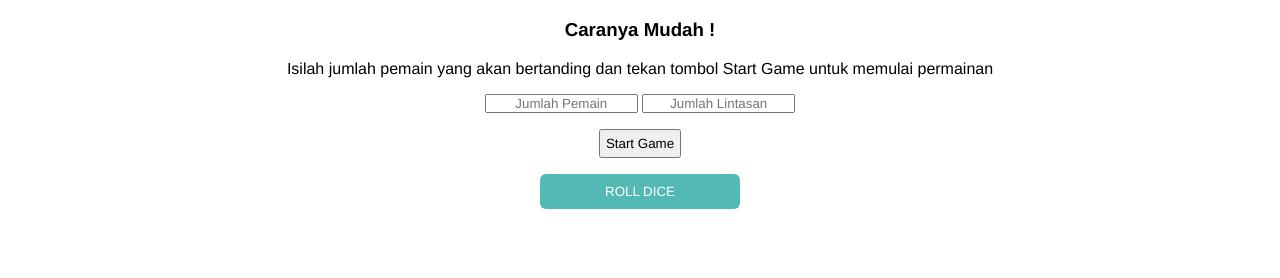
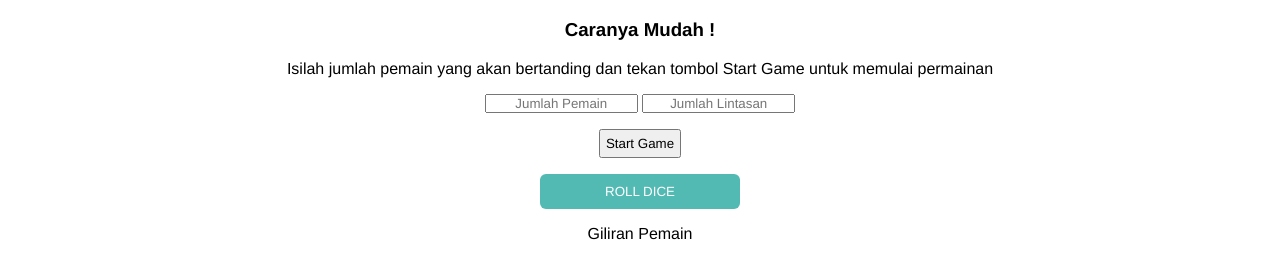
Before and after one commit to pekiringan2000/racer, a plain HTML site: page index.html in a window 1280 px wide. Shown: the part 76-354 px from the top of the page. Drawn offline with Linux system fonts and the light colour scheme.

Commit message:
Add files via upload

```diff
--- a/index.html
+++ b/index.html
@@ -33,7 +33,7 @@
     Roll Dice
     </button>
     </p>
-
+    <p id="keterangan">Giliran Pemain</p>
 
 
    <div id="containerGame" class="container" >
```
